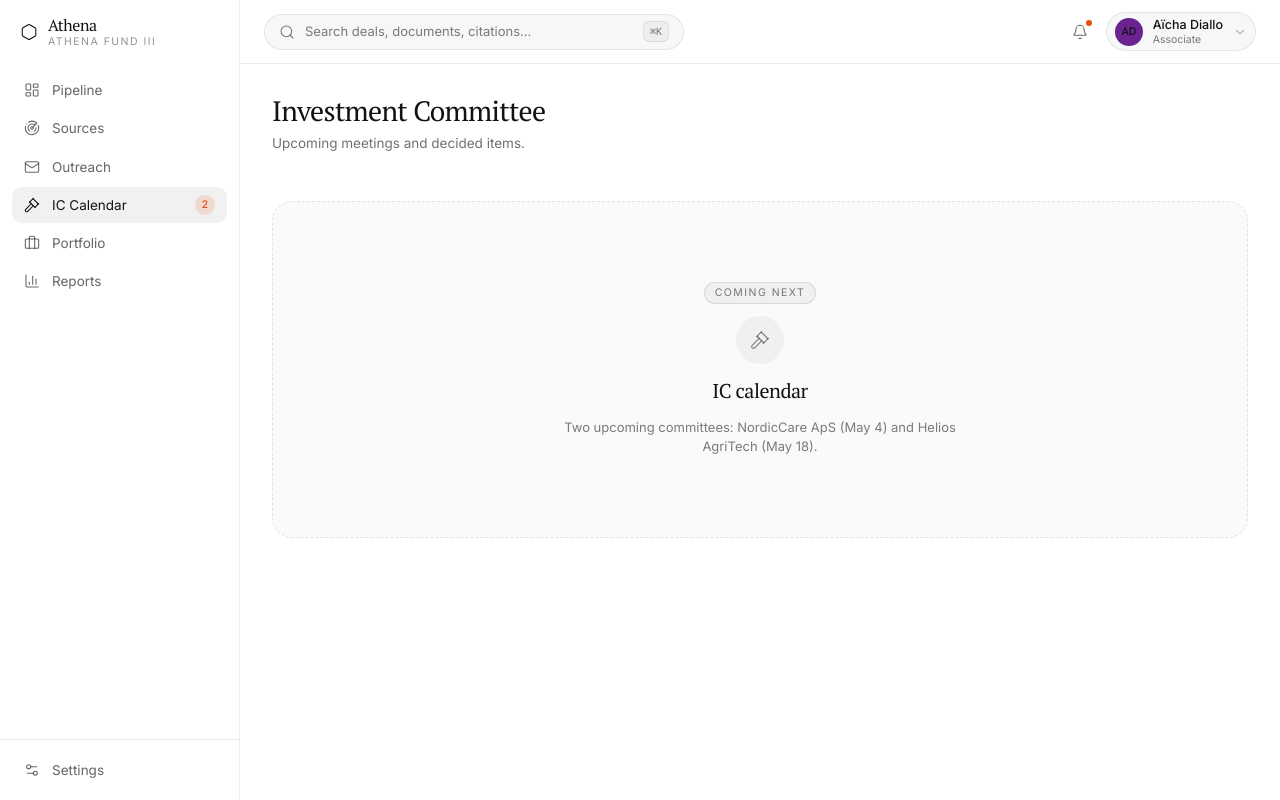
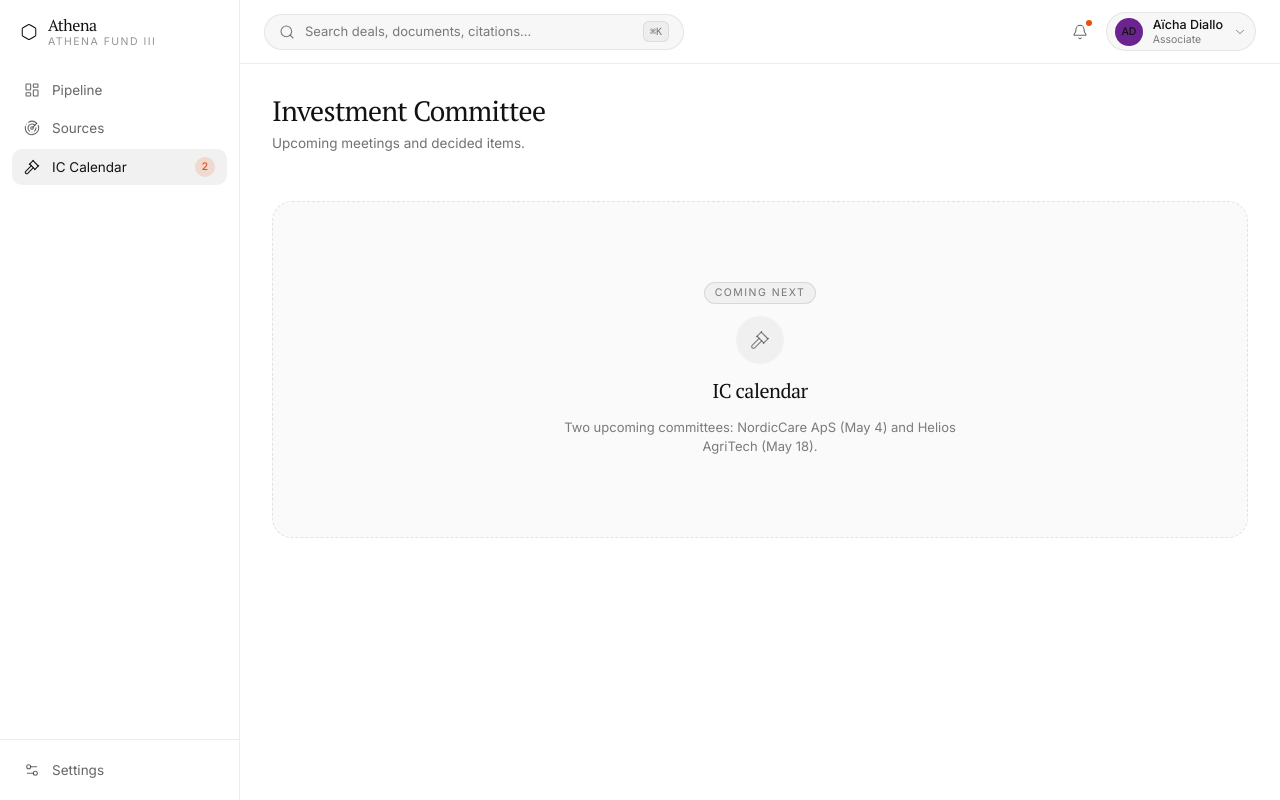
Before and after one commit to NerionSoft/hec-polytechnique-hackathon, a Next.js app: page /ic in a window 1280 px wide. Built offline with nearby package versions, Linux system fonts and the light colour scheme.

Commit message:
refactor(nav): drop outreach, portfolio and reports sections

```diff
--- a/src/app/(app)/_components/Sidebar.tsx
+++ b/src/app/(app)/_components/Sidebar.tsx
@@ -5,10 +5,7 @@ import { usePathname } from "next/navigation";
 import {
   LayoutDashboard,
   Radar,
-  Mail,
   Gavel,
-  Briefcase,
-  BarChart3,
   Settings2,
   Hexagon,
 } from "lucide-react";
@@ -18,10 +15,7 @@ import { fund } from "@/src/lib/mock/fund";
 const NAV_ITEMS = [
   { href: "/pipeline", label: "Pipeline", icon: LayoutDashboard },
   { href: "/sources", label: "Sources", icon: Radar },
-  { href: "/outreach", label: "Outreach", icon: Mail },
   { href: "/ic", label: "IC Calendar", icon: Gavel, badge: "2" },
-  { href: "/portfolio", label: "Portfolio", icon: Briefcase },
-  { href: "/reports", label: "Reports", icon: BarChart3 },
 ];
 
 export function Sidebar() {
--- a/src/app/(app)/outreach/page.tsx
+++ /dev/null
@@ -1,20 +0,0 @@
-import { Mail } from "lucide-react";
-import { PageHeader } from "../_components/PageHeader";
-import { EmptyState } from "../_components/EmptyState";
-
-export default function OutreachPage() {
-  return (
-    <>
-      <PageHeader
-        title="Outreach"
-        description="Personalised intros, replies and meeting scheduling."
-      />
-      <EmptyState
-        icon={Mail}
-        badge="Coming next"
-        title="Conversational mailbox"
-        description="Sequenced outreach with AI-suggested replies. Wired to your CRM. Live for IberiaPay SL — currently in warm intro stage."
-      />
-    </>
-  );
-}
--- a/src/app/(app)/pipeline/[dealId]/_components/DealTabs.tsx
+++ b/src/app/(app)/pipeline/[dealId]/_components/DealTabs.tsx
@@ -9,7 +9,6 @@ import {
   Gavel,
   History,
   LayoutDashboard,
-  Mail,
   MessageSquareQuote,
   Sparkles,
   TrendingUp,
@@ -30,7 +29,6 @@ type TabDef = {
 const TABS: TabDef[] = [
   { slug: "overview", label: "Overview", icon: LayoutDashboard },
   { slug: "enrichment", label: "Enrichment", icon: Sparkles },
-  { slug: "outreach", label: "Outreach", icon: Mail, unlocksAt: "contacted" },
   { slug: "data-room", label: "Data Room", icon: FolderLock, unlocksAt: "engaged" },
   { slug: "financials", label: "Financials", icon: TrendingUp, unlocksAt: "in_dd" },
   { slug: "risks", label: "Risks", icon: AlertTriangle, unlocksAt: "in_dd", badge: "warn" },
--- a/src/app/(app)/portfolio/page.tsx
+++ /dev/null
@@ -1,20 +0,0 @@
-import { Briefcase } from "lucide-react";
-import { PageHeader } from "../_components/PageHeader";
-import { EmptyState } from "../_components/EmptyState";
-
-export default function PortfolioPage() {
-  return (
-    <>
-      <PageHeader
-        title="Portfolio"
-        description="Companies under management."
-      />
-      <EmptyState
-        icon={Briefcase}
-        badge="Roadmap"
-        title="Portfolio monitoring"
-        description="Once a deal is decided, monitor KPIs, board materials and value-creation plan from a single view."
-      />
-    </>
-  );
-}
--- a/src/app/(app)/reports/page.tsx
+++ /dev/null
@@ -1,20 +0,0 @@
-import { BarChart3 } from "lucide-react";
-import { PageHeader } from "../_components/PageHeader";
-import { EmptyState } from "../_components/EmptyState";
-
-export default function ReportsPage() {
-  return (
-    <>
-      <PageHeader
-        title="Reports"
-        description="Fund-wide analytics and benchmarking."
-      />
-      <EmptyState
-        icon={BarChart3}
-        badge="Roadmap"
-        title="Quarterly fund reports"
-        description="Pipeline conversion, sector diversification, days-saved analytics and IC win-rate."
-      />
-    </>
-  );
-}
```
